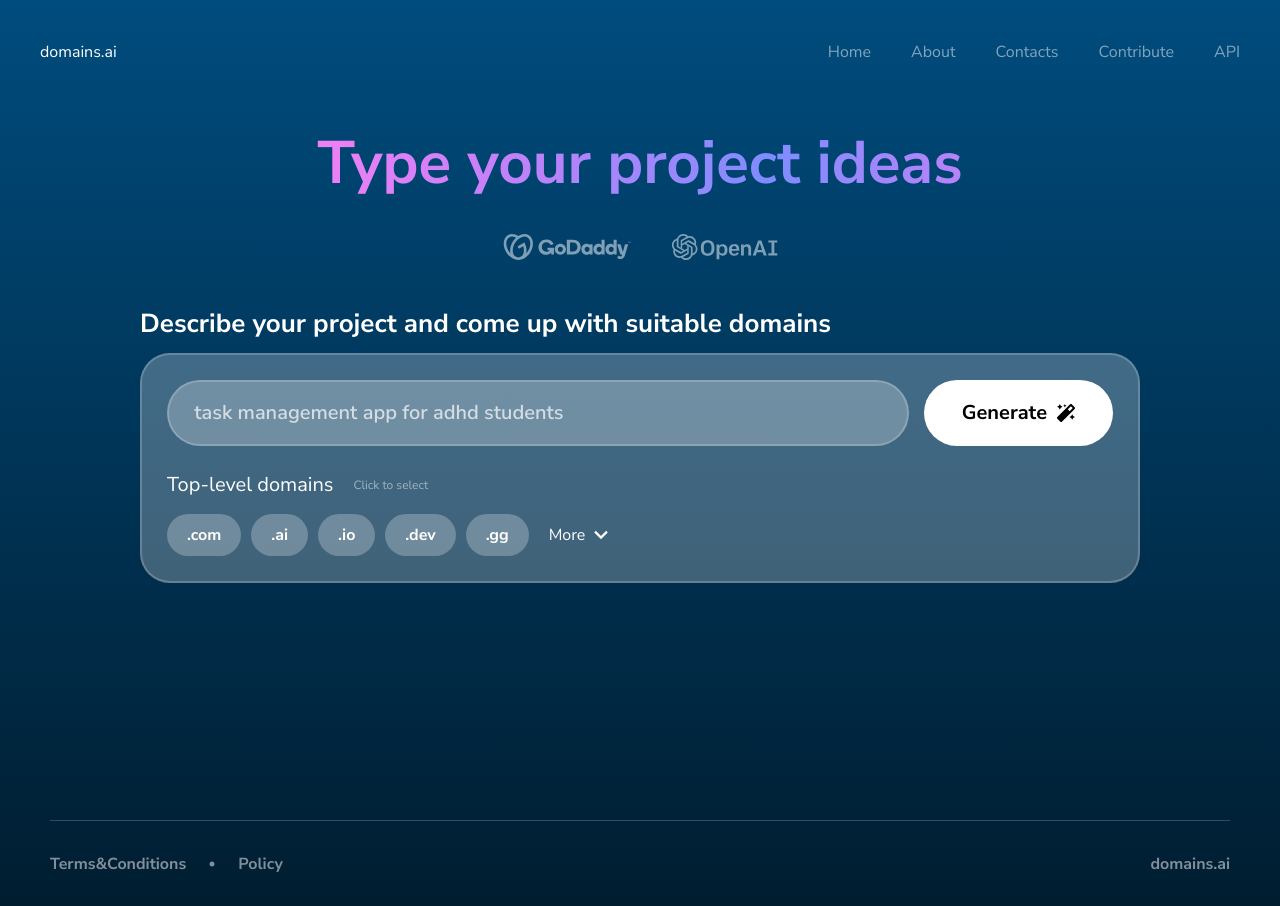
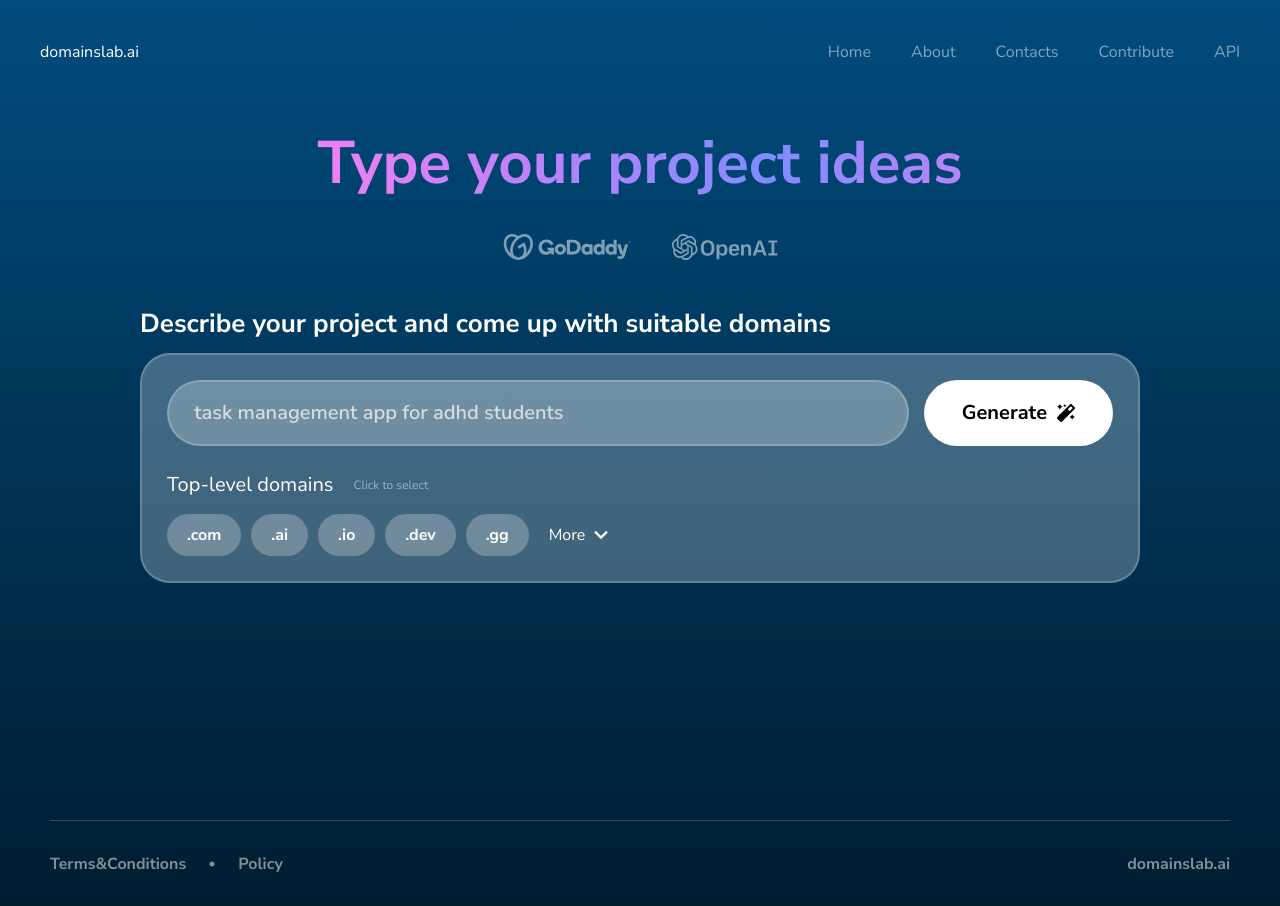
Before and after one commit to domainslab/client, a React (Vite) app: page / in a window 1280 px wide. Built offline with nearby package versions, Linux system fonts and the light colour scheme.

Commit message:
domains.ai -> domainslab.ai

```diff
--- a/src/pages/components/Footer/Footer.tsx
+++ b/src/pages/components/Footer/Footer.tsx
@@ -16,7 +16,7 @@ const Footer: React.FC = () => (
           </li>
         </ul>
       </div>
-      <div>domains.ai</div>
+      <div>domainslab.ai</div>
     </div>
   </footer>
 );
--- a/src/pages/components/Header/Header.tsx
+++ b/src/pages/components/Header/Header.tsx
@@ -6,7 +6,7 @@ type HeaderProps = {
 
 const Header: React.FC<HeaderProps> = ({ active }) => (
   <header className="h-[102px] p-[40px] flex justify-between text-base max-sm:px-[20px]">
-    <h1>domains.ai</h1>
+    <h1>domainslab.ai</h1>
     <nav className="flex gap-[40px] max-sm:hidden">
       <NavItem
         isActive={active === ''}
```
